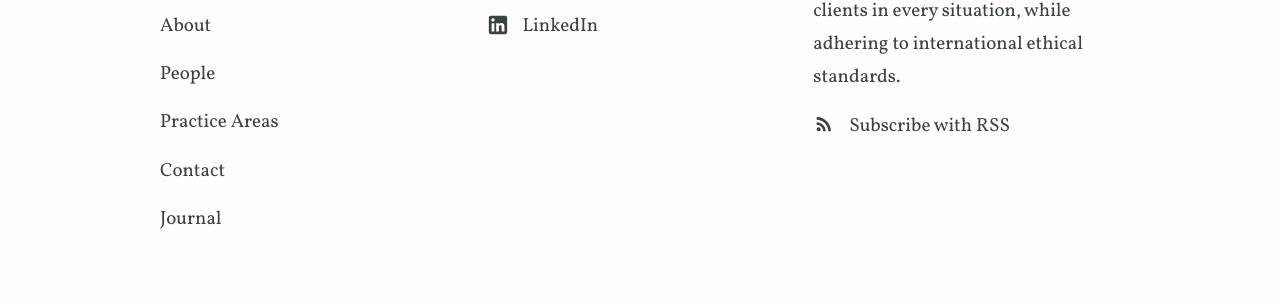
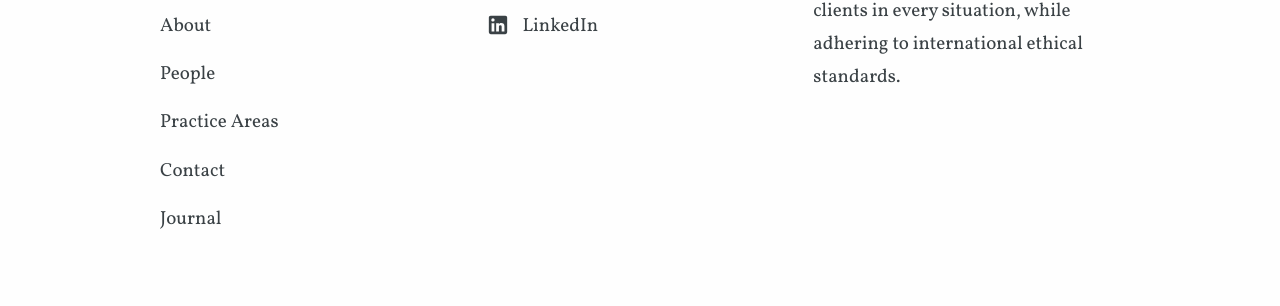
Before and after one commit to Holmlegal/holmlegalng.com, a Jekyll site: the page built from index.html, in a window 1280 px wide. Shown: the part 1458-1764 px from the top of the page. Built offline with Jekyll 4.4.1, drawn with Linux system fonts in a browser that asks for light colours; some web fonts are replaced.

Commit message:
remove rss feed

```diff
--- a/_layouts/default.html
+++ b/_layouts/default.html
@@ -92,7 +92,6 @@
 							<h2>{{ site.data.company.title }}</h2>
 						</li>
 						<li>{{ site.data.company.description }}</li>
-						<li><a href="{{ site.baseurl }}/feed.xml">{% include social-icon.html icon="RSS" %} Subscribe with RSS</a></li>
 					</ul>
 				</div>
 			</div>
```
